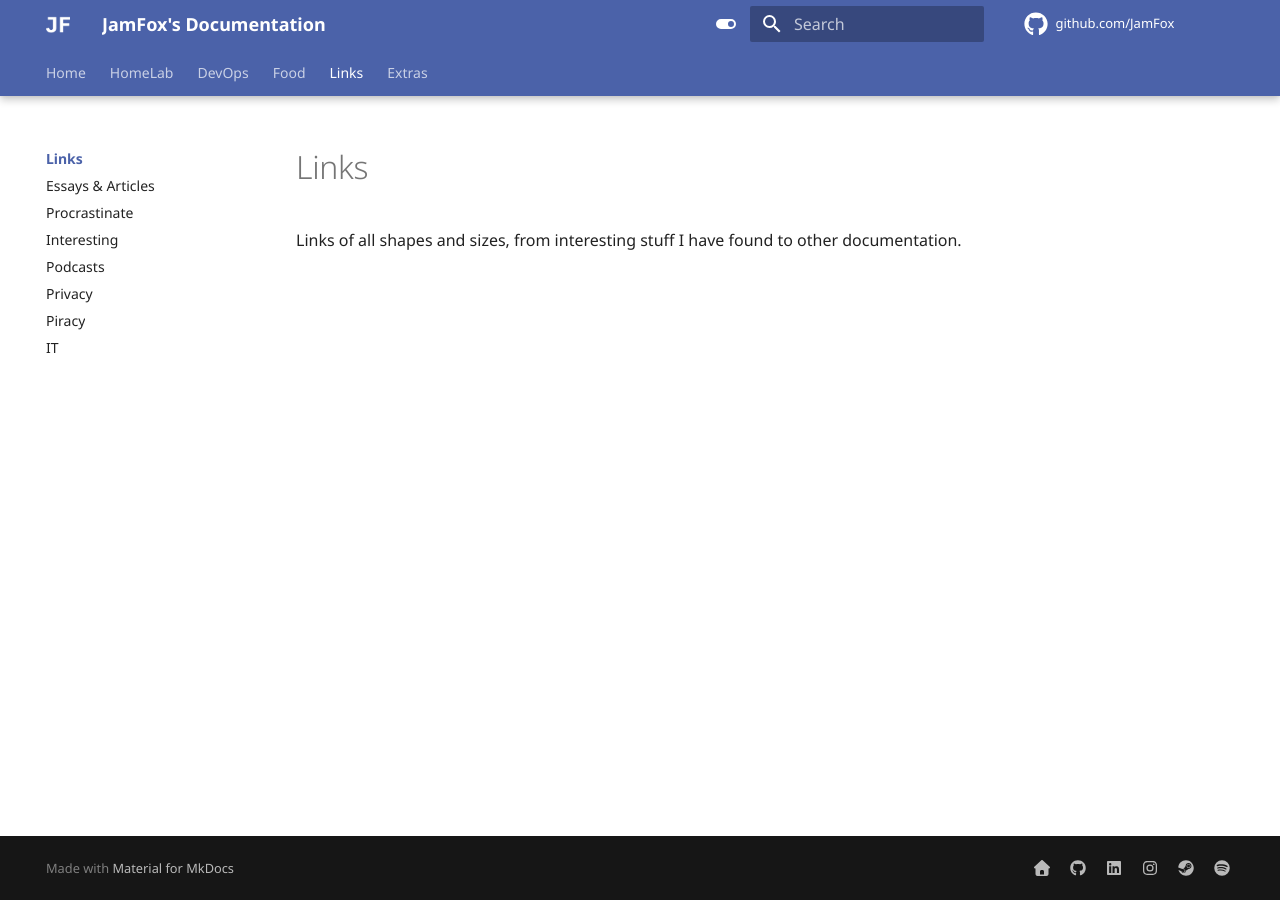
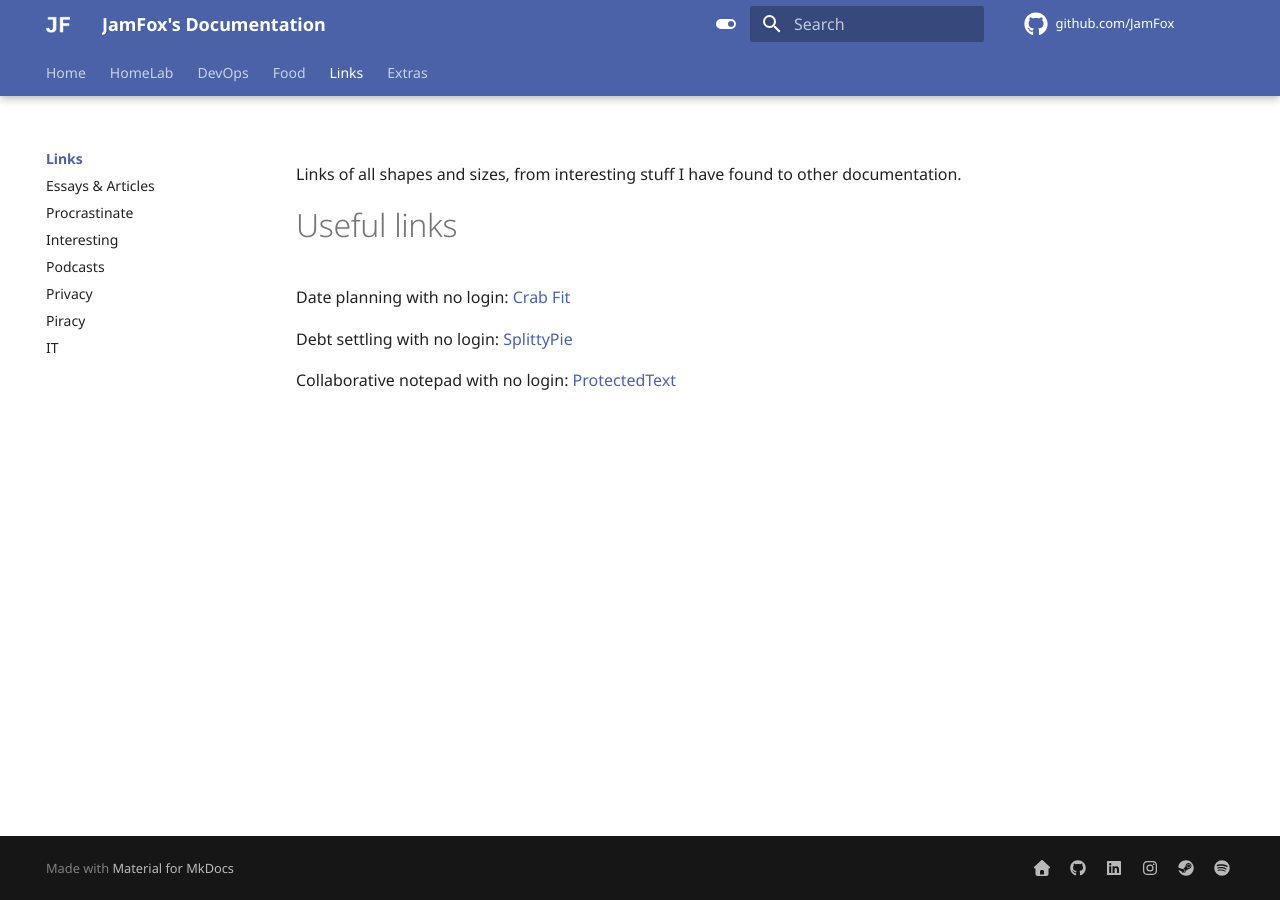
Before and after one commit to JamFox/docs.jamfox.dev, an MkDocs documentation site: the page built from docs/content/links/index.md, in a window 1280 px wide. Built offline with MkDocs 1.6.1 and Material for MkDocs 9.7.7, drawn with Linux system fonts in a browser that asks for light colours; comment, search, counter and statistics services are not loaded.

Commit message:
add useful links

```diff
--- a/docs/content/links/index.md
+++ b/docs/content/links/index.md
@@ -3,3 +3,11 @@ title: "Links"
 ---
 
 Links of all shapes and sizes, from interesting stuff I have found to other documentation.
+
+# Useful links
+
+Date planning with no login: [Crab Fit](https://crab.fit/)
+
+Debt settling with no login: [SplittyPie](https://splittypie.com/)
+
+Collaborative notepad with no login: [ProtectedText](https://www.protectedtext.com/)
```
